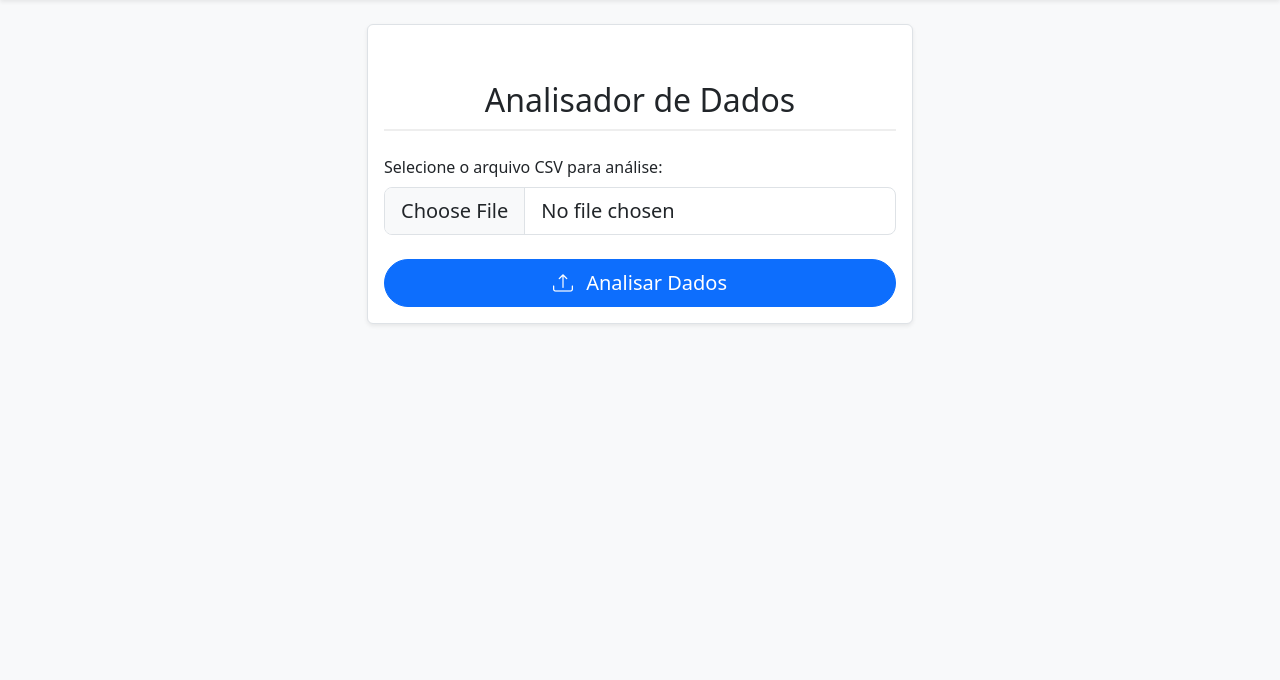
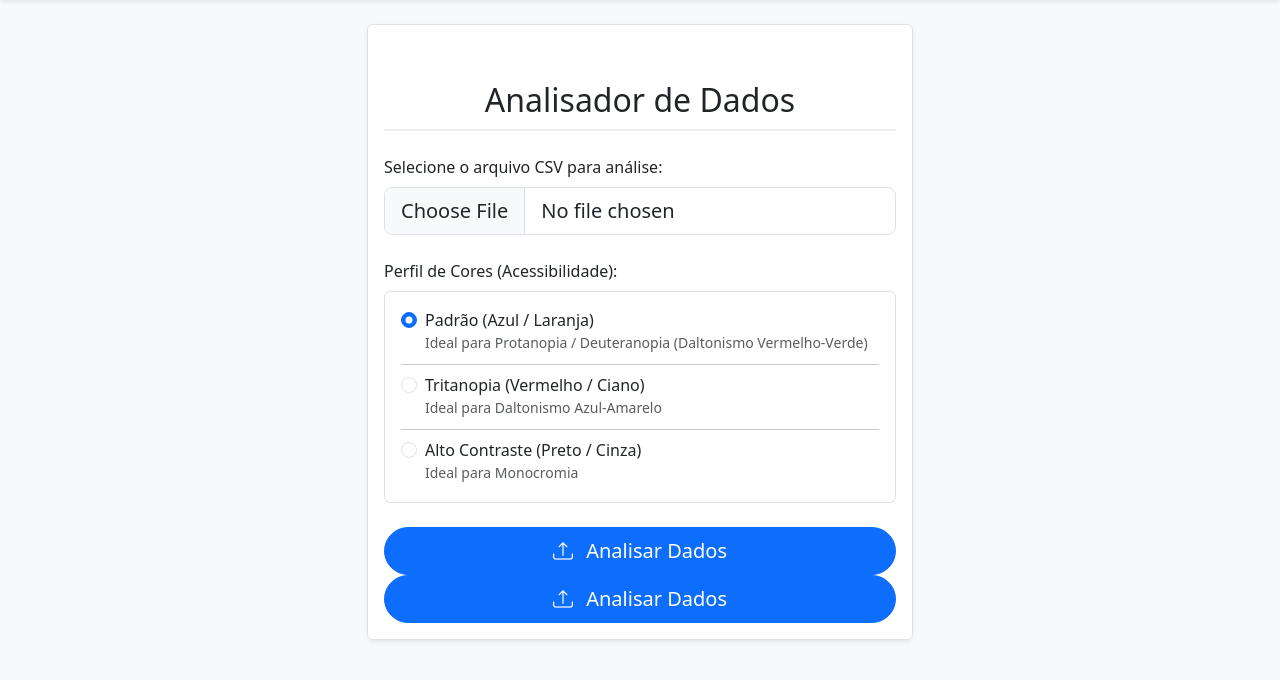
Before and after one commit to GianFadiga/mcda_web, a Django app: page /upload/ in a window 1280 px wide. Shown: the part 56-736 px from the top of the page. Run offline with Django 5.2, Linux system fonts and the light colour scheme; the visitor is signed in with stand-in values (Sample User, id 1); some libraries are stand-ins or nearby versions.

Commit message:
colors update

```diff
--- a/analyzer_app/templates/analyzer/main.html
+++ b/analyzer_app/templates/analyzer/main.html
@@ -27,6 +27,44 @@
                                 </label>
                                 <input type="file" class="form-control form-control-lg" name="file" id="dataFile" accept=".csv" required>
                             </div>
+
+                            <div class="mb-4">
+                                <label class="form-label">
+                                    Perfil de Cores (Acessibilidade):
+                                </label>
+                                <div class="card card-body p-3">
+                                    <div class="form-check">
+                                        <input class="form-check-input" type="radio" name="color_profile" id="color_padrao" value="padrao" checked>
+                                        <label class="form-check-label" for="color_padrao">
+                                            Padrão (Azul / Laranja)
+                                            <small class="d-block text-muted">Ideal para Protanopia / Deuteranopia (Daltonismo Vermelho-Verde)</small>
+                                        </label>
+                                    </div>
+                                    <hr class="my-2">
+                                    <div class="form-check">
+                                        <input class="form-check-input" type="radio" name="color_profile" id="color_tritanopia" value="tritanopia">
+                                        <label class="form-check-label" for="color_tritanopia">
+                                            Tritanopia (Vermelho / Ciano)
+                                            <small class="d-block text-muted">Ideal para Daltonismo Azul-Amarelo</small>
+                                        </label>
+                                    </div>
+                                    <hr class="my-2">
+                                    <div class="form-check">
+                                        <input class="form-check-input" type="radio" name="color_profile" id="color_monocromia" value="monocromia">
+                                        <label class="form-check-label" for="color_monocromia">
+                                            Alto Contraste (Preto / Cinza)
+                                            <small class="d-block text-muted">Ideal para Monocromia</small>
+                                        </label>
+                                    </div>
+                                </div>
+                            </div>
+                            <div class="d-grid gap-2">
+                                <button type="submit" class="btn btn-primary btn-lg rounded-pill">
+                                    <i class="bi bi-upload me-2"></i> Analisar Dados
+                                </button>
+                            </div>
+                            </form>
+
                             <div class="d-grid gap-2">
                                 <button type="submit" class="btn btn-primary btn-lg rounded-pill">
                                     <i class="bi bi-upload me-2"></i> Analisar Dados
--- a/analyzer_app/views.py
+++ b/analyzer_app/views.py
@@ -55,6 +55,8 @@ def upload_and_analyze(request):
 
         os.makedirs(settings.UPLOAD_ROOT, exist_ok=True)
 
+        color_profile = request.POST.get('color_profile', 'padrao') # 'padrao' é o default
+
         username = slugify(request.user.username)
         filename = slugify(os.path.splitext(uploaded_file.name)[0])
         ext = os.path.splitext(uploaded_file.name)[1]
@@ -82,7 +84,8 @@ def upload_and_analyze(request):
             })
         )
         # Redireciona para a view que vai de fato analisar e mostrar os dados
-        return redirect(reverse('analysis-view') + f'?analysis_id={analysis.id}')
+        redirect_url = reverse('analysis-view')
+        return redirect(f'{redirect_url}?analysis_id={analysis.id}&color_profile={color_profile}')
 
     # Esta view agora só mostra o formulário de upload
     return render(request, 'analyzer/main.html')
@@ -90,6 +93,9 @@ def upload_and_analyze(request):
 @login_required
 def analyze_data(request):
     analysis_id = request.GET.get('analysis_id')
+
+    color_profile = request.GET.get('color_profile', 'padrao')
+
     if not analysis_id:
         return redirect('upload_form_root') # Use o nome correto da sua URL de upload
 
@@ -101,7 +107,7 @@ def analyze_data(request):
         return redirect('upload_form_root') # Use o nome correto da sua URL de upload
 
     try:
-        analyzer = DataAnalyzer(file_path)
+        analyzer = DataAnalyzer(file_path, color_profile=color_profile)
         analyzer.load_and_prepare_data()
         analyzer.calculate_scores()
 
```
Also changed, not shown: analyzer_app/analysis_utils.py (+20 -1 lines).
